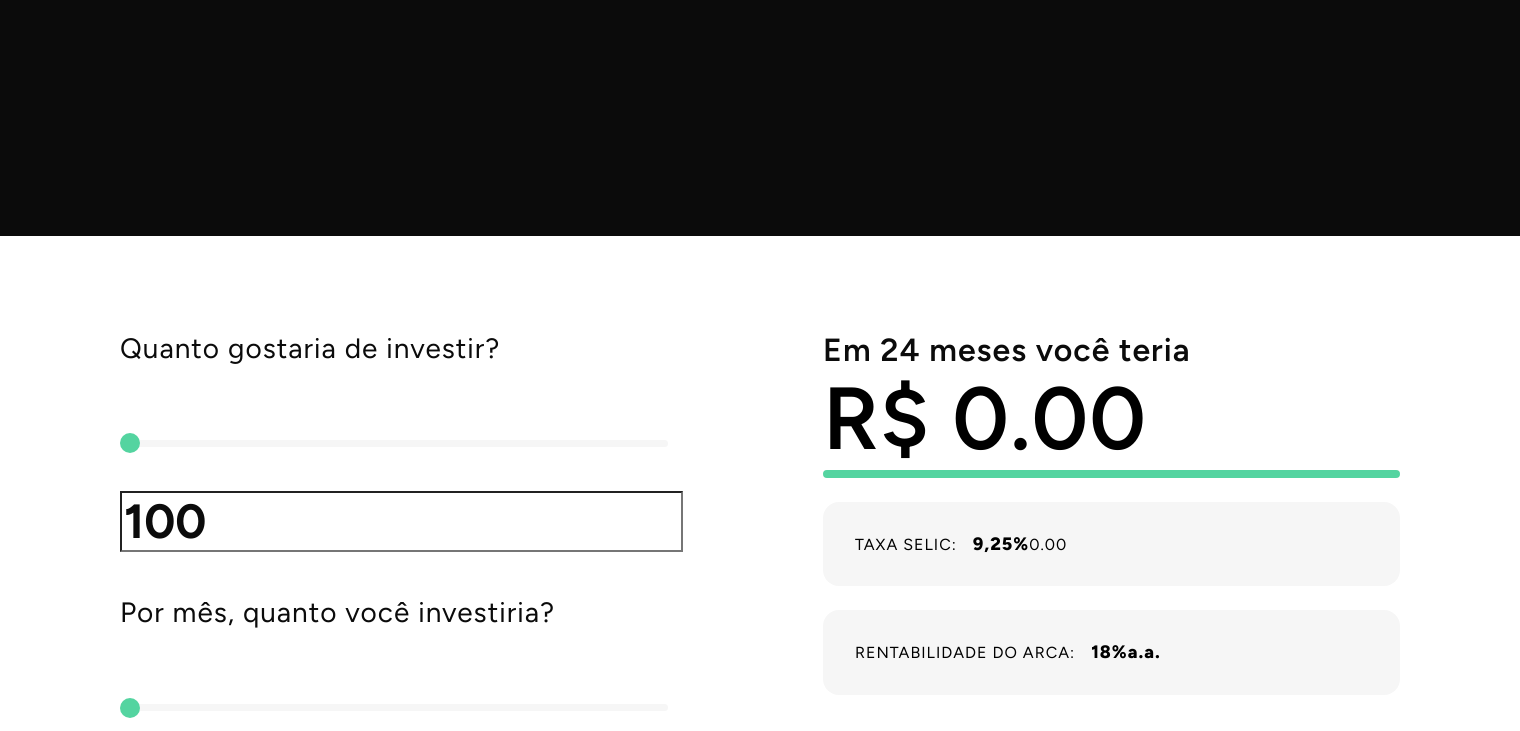
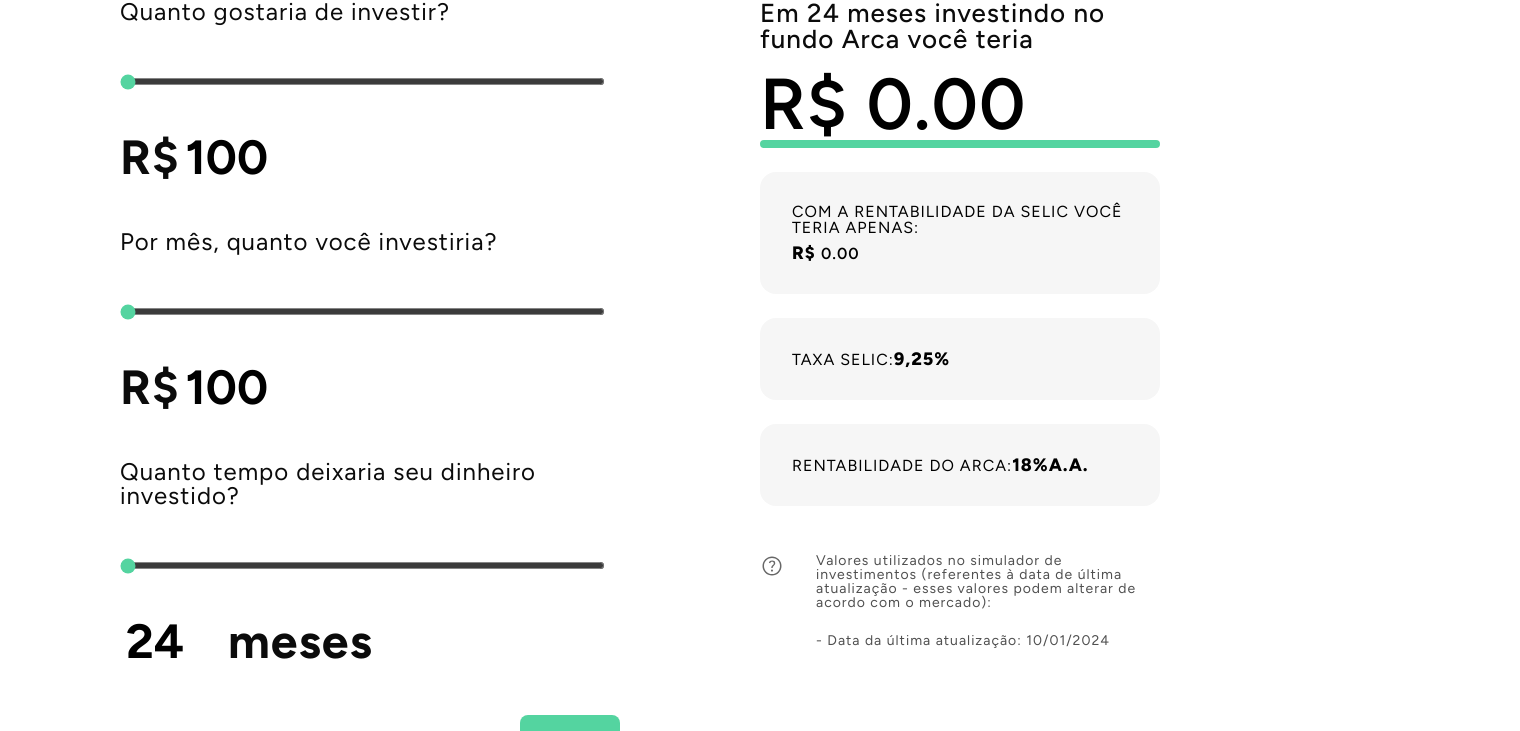
Before and after one commit to ligiallucca/grupo-primo-calculadora-de-investimentos, a Vue app: page / in a window 1280 px wide. Shown: the part 418-1149 px from the top of the page, 1520 px wide, since content can reach past the window. Built offline with nearby package versions, Linux system fonts and the light colour scheme.

Commit message:
Mudanças de estilo e criação do botão

```diff
--- a/package.json
+++ b/package.json
@@ -14,7 +14,7 @@
     "format": "prettier --write src/"
   },
   "dependencies": {
-    "normalize.css": "^8.0.1",
+    "maska": "^2.1.11",
     "vue": "^3.3.11"
   },
   "devDependencies": {
--- a/src/assets/main.scss
+++ b/src/assets/main.scss
@@ -1,6 +1,6 @@
+@import 'styles/reset';
 @import './styles/variables';
 @import './styles/mixins';
-
 body {
   letter-spacing: 1px;
   font-family: 'Figtree', sans-serif;
@@ -18,3 +18,19 @@
   display: flex;
   flex-direction: column;
 }
+
+.margin-top-8 {
+  margin-top: 8px;
+}
+
+.margin-right-4 {
+  margin-right: 4px;
+}
+
+.text-bold {
+  font-weight: 600;
+}
+
+.uppercaose {
+  text-transform: uppercase;
+}
--- /dev/null
+++ b/src/assets/styles/_reset.scss
@@ -0,0 +1,48 @@
+/* http://meyerweb.com/eric/tools/css/reset/
+   v2.0 | 20110126
+   License: none (public domain)
+*/
+
+html, body, div, span, applet, object, iframe,
+h1, h2, h3, h4, h5, h6, p, blockquote, pre,
+a, abbr, acronym, address, big, cite, code,
+del, dfn, em, img, ins, kbd, q, s, samp,
+small, strike, strong, sub, sup, tt, var,
+b, u, i, center,
+dl, dt, dd, ol, ul, li,
+fieldset, form, label, legend,
+table, caption, tbody, tfoot, thead, tr, th, td,
+article, aside, canvas, details, embed,
+figure, figcaption, footer, header, hgroup,
+menu, nav, output, ruby, section, summary,
+time, mark, audio, video {
+	margin: 0;
+	padding: 0;
+	border: 0;
+	font-size: 100%;
+	font: inherit;
+	vertical-align: baseline;
+}
+/* HTML5 display-role reset for older browsers */
+article, aside, details, figcaption, figure,
+footer, header, hgroup, menu, nav, section {
+	display: block;
+}
+body {
+	line-height: 1;
+}
+ol, ul {
+	list-style: none;
+}
+blockquote, q {
+	quotes: none;
+}
+blockquote:before, blockquote:after,
+q:before, q:after {
+	content: '';
+	content: none;
+}
+table {
+	border-collapse: collapse;
+	border-spacing: 0;
+}
--- a/src/components/GPBanner.vue
+++ b/src/components/GPBanner.vue
@@ -1,20 +1,30 @@
 <template>
   <div class="banner">
-    <h1>Simulador de investimento</h1>
-    <p>Descubra o quanto você pode economizar.</p>
+    <div class="backdrop">
+      <h1>Simulador de investimento</h1>
+      <p>Descubra o quanto você pode economizar.</p>
+    </div>
   </div>
 </template>
 <style lang="scss" scoped>
 @import '../assets/main.scss';
 .banner {
-  width: 100%;
-  height: 347px;
+  // height: 347px;
   color: $white;
-  padding: 80px 120px;
+  background-image: url('../assets/images/header-bg.jpg');
+  background-size: cover;
   background-color: $dark;
+
   @include for-small-devices {
-    height: 270px;
+    // height: 270px;
+    height: 100%;
     padding: 88px 32px;
+  }
+  .backdrop {
+    background-color: $dark;
+    height: 100%;
+    padding: 80px 120px;
+    opacity: 0.9;
   }
   h1 {
     font-size: 48px;
--- a/src/components/GPForm.vue
+++ b/src/components/GPForm.vue
@@ -1,10 +1,11 @@
 <script setup lang='ts'>
 import { ref, type Ref } from 'vue';
 import { store } from '../store';
-import type { InvestmentFormData } from '../interfaces/InvestmentFormData';
+import type { InvestmentFormData } from '@/model/InvestmentFormData';
 
 import GPInput from './GPInput.vue';
 import GPInputSlider from './GPInputSlider.vue';
+import GpButton from './GpButton.vue';
 
 const emit = defineEmits(['formSubmited']);
 
@@ -35,16 +36,28 @@
     <GPInput v-model="formData.monthlyValue"></GPInput>
 
     <GPInputSlider label="Quanto tempo deixaria seu dinheiro investido?" v-model="formData.numberOfMonths" data-kind="month"></GPInputSlider>
-    <GPInput v-model="formData.numberOfMonths"></GPInput>
-    <button></button>
+    <GPInput v-model="formData.numberOfMonths" data-kind="month"></GPInput>
+    <div class="button-container">
+      <GpButton label="Calcular"></GpButton>
+    </div>
   </form>
 
 </template>
 <style lang="scss" scoped>
 @import '../assets/main.scss';
 form {
+  width: 500px;
   display: flex;
   flex-direction: column;
   gap: 44px;
+
+  .button-container {
+    display: flex;
+    justify-content: flex-end;
+
+    button {
+      width: 100px;
+    }
+  }
 }
 </style>
--- a/src/components/GPHeader.vue
+++ b/src/components/GPHeader.vue
@@ -8,9 +8,8 @@
 <style lang="scss" scoped>
 @import './../assets/main.scss';
 header {
-  width: 100%;
   display: flex;
-  padding: 32px 120px;
+  padding: 16px 120px;
   justify-content: start;
   @include for-small-devices {
     padding: 32px;
--- a/src/components/GPInput.vue
+++ b/src/components/GPInput.vue
@@ -1,30 +1,49 @@
 <script lang="ts" setup>
+import { vMaska } from 'maska';
 defineProps({
   modelValue: {
     type: String,
     default: "",
   },
+  dataKind: String
+
 });
 </script>
 
 <template>
+    <div class="input-wrapper">
+      <span v-if="dataKind !== 'month'">R$</span>
       <input
         type="text"
         :value="modelValue"
         @input="$emit('update:modelValue', $event.target?.value)"
         v-bind="$attrs"
+        :class="dataKind === 'month' ? 'input-month' : ''"
       />
+      <span v-if="dataKind === 'month'">meses</span>
+    </div>
 </template>
 
 
 <style lang="scss" scoped>
 @import '../assets/main.scss';
+.input-wrapper {
+  color: $dark;
+  display: flex;
+  font-size: 48px;
+  font-weight: 700;
+  align-items: baseline;
+  justify-items: flex-end;
   input {
-  // border: none;
-  color: $dark;
+    border: none;
     outline: none;
     font-size: 48px;
     font-weight: 700;
+    margin-left: 4px;
     background-color: transparent;
   }
+  .input-month {
+    width: 100px;
+  }
+}
 </style>
--- a/src/components/GPInputSlider.vue
+++ b/src/components/GPInputSlider.vue
@@ -1,5 +1,5 @@
 <script lang="ts" setup>
-  defineProps({
+defineProps({
   modelValue: {
     type: String,
     default: "",
@@ -7,6 +7,8 @@
   label: String,
   dataKind: String
 });
+
+
 </script>
 
 <template>
@@ -36,79 +38,34 @@
 @import '../assets/main.scss';
 label {
   color: $dark;
-  font-size: 28px;
-  margin-bottom: 32px;
+  font-size: 24px;
+  margin-bottom: 10px;
 }
 .gp-slider {
   width: 100%;
 }
-input[type='range'] {
-  appearance: none;
+
+input[type="range"] {
   margin-right: 15px;
   height: 7px;
-  background: $grey-light;
   border-radius: 5px;
-  background-repeat: no-repeat;
   accent-color: $green;
+  border: none;
+
 }
 
-[dir='rtl'] input[type='range'] {
-  background: $green;
-  background-image: linear-gradient($green, $green);
-  background-repeat: no-repeat;
-}
-
-/* Input Thumb */
-input[type='range']::-webkit-slider-thumb {
-  -webkit-appearance: none;
+input[type="range"]::-webkit-slider-thumb {
   height: 20px;
   width: 20px;
   border-radius: 50%;
-  background: $green;
-  cursor: pointer;
+  border: none;
+  background: transparent;
 }
 
-input[type='range']::-webkit-slider-runnable-track {
-  background-image: linear-gradient($green, $green);
-  height: 20px;
-}
-
-input[type='range']::-moz-range-thumb {
-  appearance: none;
-  height: 20px;
-  width: 20px;
-  border-radius: 50%;
-  background: $green;
-  background-image: linear-gradient($green, $green);
-  cursor: pointer;
-}
-
-input[type='range']::-ms-thumb {
-  appearance: none;
-  height: 20px;
-  width: 20px;
-  border-radius: 50%;
-  background: $green;
-  cursor: pointer;
-}
-
-input[type='range']::-webkit-slider-thumb:hover {
-  background: darken($color: $green, $amount: 10);
-}
-
-input[type='range']::-moz-range-thumb:hover {
-  background: darken($color: $green, $amount: 10);
-}
-
-input[type='range']::-ms-thumb:hover {
-  background: darken($color: $green, $amount: 10);
-}
-
-/* Input Track */
-input[type='range']::-webkit-slider-runnable-track {
-  -webkit-appearance: none;
+input[type=range]::-webkit-slider-runnable-track  {
   box-shadow: none;
   border: none;
   background: transparent;
 }
+
 </style>
--- a/src/components/GPResults.vue
+++ b/src/components/GPResults.vue
@@ -1,23 +1,22 @@
 <script lang="ts" setup>
 import { store } from '@/store';
-import { watch } from 'vue';
-
-watch(() => store.results, () => {} )
-
-  const numberOfMonths = store.investmentFormData.numberOfMonths;
-  const arcaResult = store.results.arcaResult.toFixed(2);
-  const selicResult = store.results.selicResult.toFixed(2);
-
 </script>
 <template>
+
   <section class="results">
     <div class="results-box">
-      <p>{{`Em ${numberOfMonths} meses você teria`}}</p>
-      <div class="result">{{ `R$ ${arcaResult}` }}</div>
+      <p>{{`Em ${store.investmentFormData.numberOfMonths} meses investindo no
+      fundo Arca você teria`}}</p>
+      <div class="result">{{ `R$ ${store.results.arcaResult.toFixed(2)}` }}</div>
       <hr class="line-marker" />
     </div>
+    <div class="observation-box selic">
+      <p>Com a rentabilidade da Selic você teria apenas:  </p>
+      <p class="margin-top-8 text-bold"><span>R$ </span>{{ store.results.selicResult.toFixed(2) }}</p>
+    </div>
     <div class="observation-box">
-      <p>taxa selic:<span>9,25%</span>{{ selicResult }}</p>
+
+      <p>taxa selic:<span>9,25%</span></p>
       <span></span>
     </div>
     <div class="observation-box">
@@ -40,13 +39,14 @@
   width: 660px;
   .results-box {
     p {
-      font-size: 32px;
-      font-weight: 600;
+      font-size: 26px;
+      font-weight: 500;
       color: $dark;
     }
     .result {
-      font-size: 88px;
+      font-size: 72px;
       font-weight: 600;
+      margin-top: 16px;
       text-transform: capitalize;
     }
 
@@ -68,8 +68,6 @@
       span {
         font-size: 18px;
         font-weight: 800;
-        margin-left: 16px;
-        text-transform: lowercase;
       }
     }
   }
--- /dev/null
+++ b/src/components/GpButton.vue
@@ -0,0 +1,25 @@
+<script lang="ts" setup>
+defineProps({
+  label: {
+    type: String,
+    default: "",
+  },
+});
+</script>
+
+<template>
+    <button>{{ label }}</button>
+</template>
+
+
+<style lang="scss" scoped>
+@import '@/assets/main.scss';
+    button {
+        color: $dark;
+        border: none;
+        font-weight: bold;
+        padding: 16px 8px;
+        border-radius: 8px;
+        background-color: $green;
+    }
+</style>
--- a/src/pages/GPCalculator.vue
+++ b/src/pages/GPCalculator.vue
@@ -13,8 +13,11 @@
 const formData = store.investmentFormData;
 
 const getResults = () => {
+  console.log('getResults')
   const totalArca = calcTotalAmount(formData, TaxesValues.ARCA);
   const totalSelic = calcTotalAmount(formData, TaxesValues.SELIC);
+  console.log('A', totalArca);
+  console.log('S', totalSelic);
   store.results.arcaResult = totalArca;
   store.results.selicResult = totalSelic;
 }
@@ -23,17 +26,21 @@
 
 <template>
   <main>
-    <GPForm @formSubmited="getResults()"></GPForm>
+    <GPForm @formSubmited="() => getResults()"></GPForm>
     <GPResults></GPResults>
   </main>
 </template>
 
 <style lang="scss" scoped>
+@import '@/assets/main.scss';
 main {
   padding: 96px 120px;
   display: flex;
-  margin: 0 auto;
-  width: 100%;
   gap: 140px;
+
+  @include for-small-devices {
+    display: flex;
+    flex-direction: column;
+  }
 }
 </style>
```
Also changed, not shown: src/assets/images/header-bg.jpg (added), 1 other file (tests, documents, lock files or other folders). Lines whose indentation alone changed are shown as unchanged.
